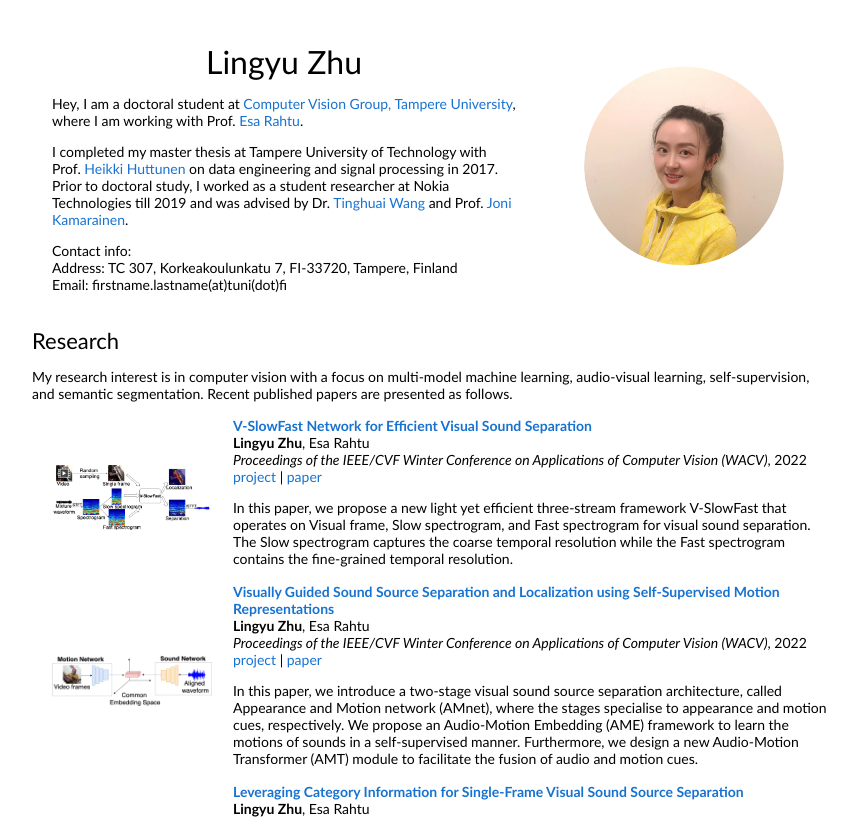
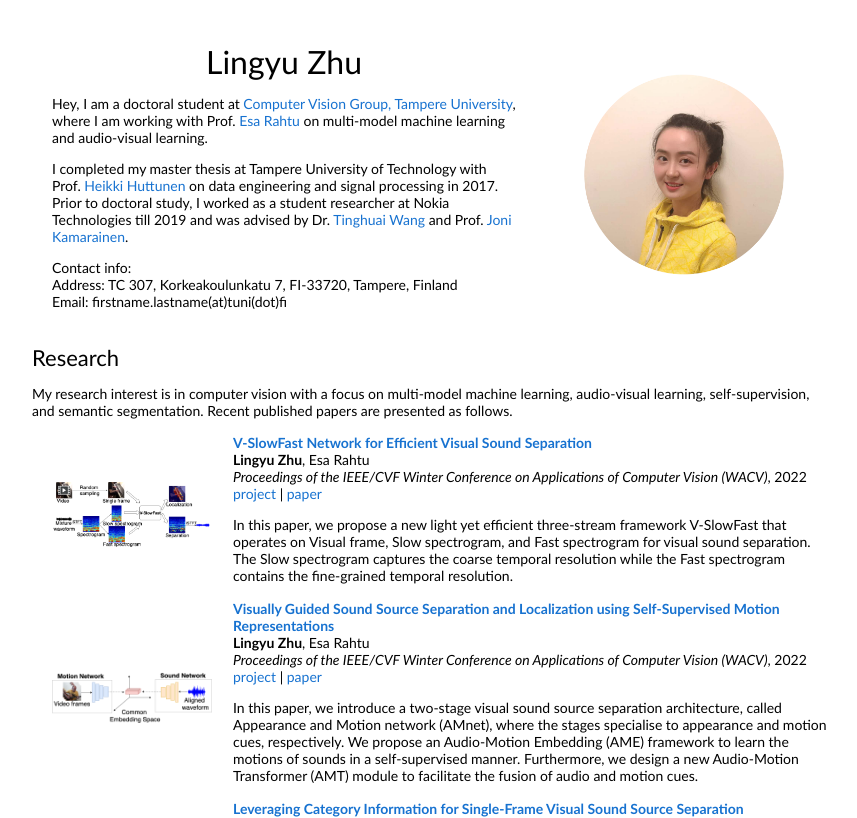
Before and after one commit to ly-zhu/ly-zhu.github.io, a Jekyll site: the page index.html, which Jekyll copies as it is, in a window 1280 px wide, cut to the strip 0-818 px from the top of the page. Shown: the whole strip, without its empty margins (208-1065 px from the left). Built offline with Jekyll 4.4.1, drawn with Linux system fonts in a browser that asks for light colours.

Commit message:
introduction

```diff
--- a/index.html
+++ b/index.html
@@ -20,7 +20,7 @@
                 <p style="text-align:center">
                   <name>Lingyu Zhu</name>
                 </p>
-                <p>Hey, I am a doctoral student at <a href="https://research.tuni.fi/vision/">Computer Vision Group, Tampere University</a>, where I am working with Prof. <a href="http://esa.rahtu.fi/">Esa Rahtu</a>.
+                <p>Hey, I am a doctoral student at <a href="https://research.tuni.fi/vision/">Computer Vision Group, Tampere University</a>, where I am working with Prof. <a href="http://esa.rahtu.fi/">Esa Rahtu</a> on multi-model machine learning and audio-visual learning.
                 </p>
                 <p>I completed my master thesis at Tampere University of Technology with Prof. <a href="https://scholar.google.com/citations?user=8_du6qgAAAAJ&hl=en">Heikki Huttunen</a> on data engineering and signal processing in 2017. Prior to doctoral study, I worked as a student researcher at Nokia Technologies till 2019 and was advised by Dr. <a href="https://thwanguk.github.io">Tinghuai Wang</a> and Prof. <a href="https://webpages.tuni.fi/vision/public_pages/JoniKamarainen/index.html">Joni Kamarainen</a>.
                 </p>
```
